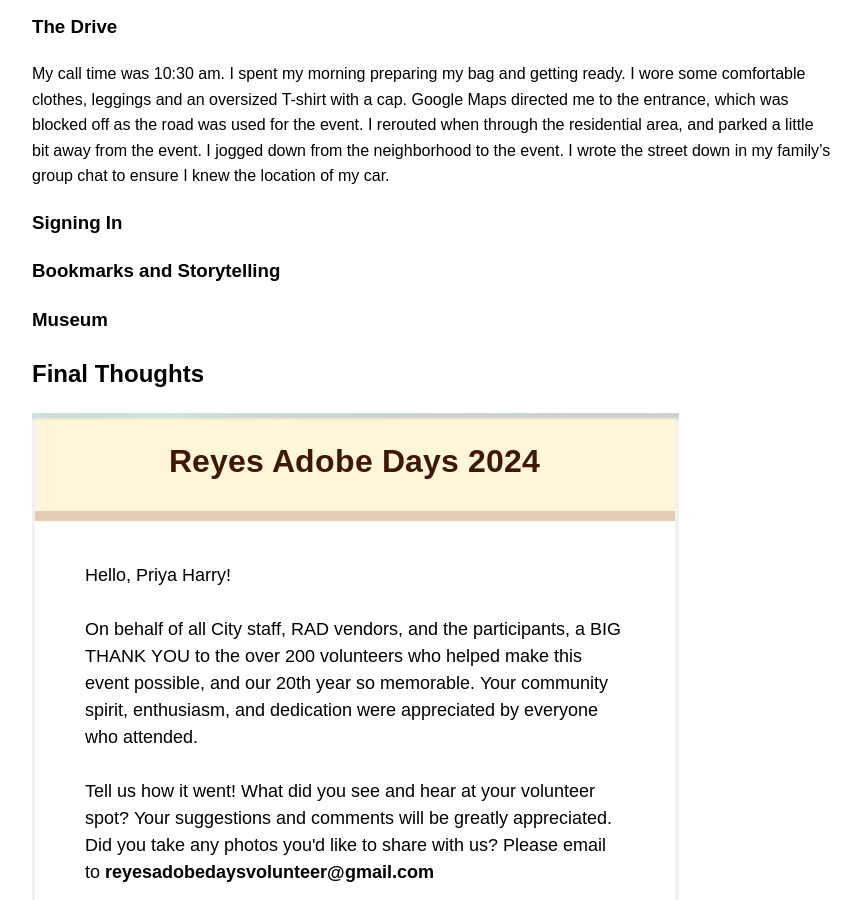
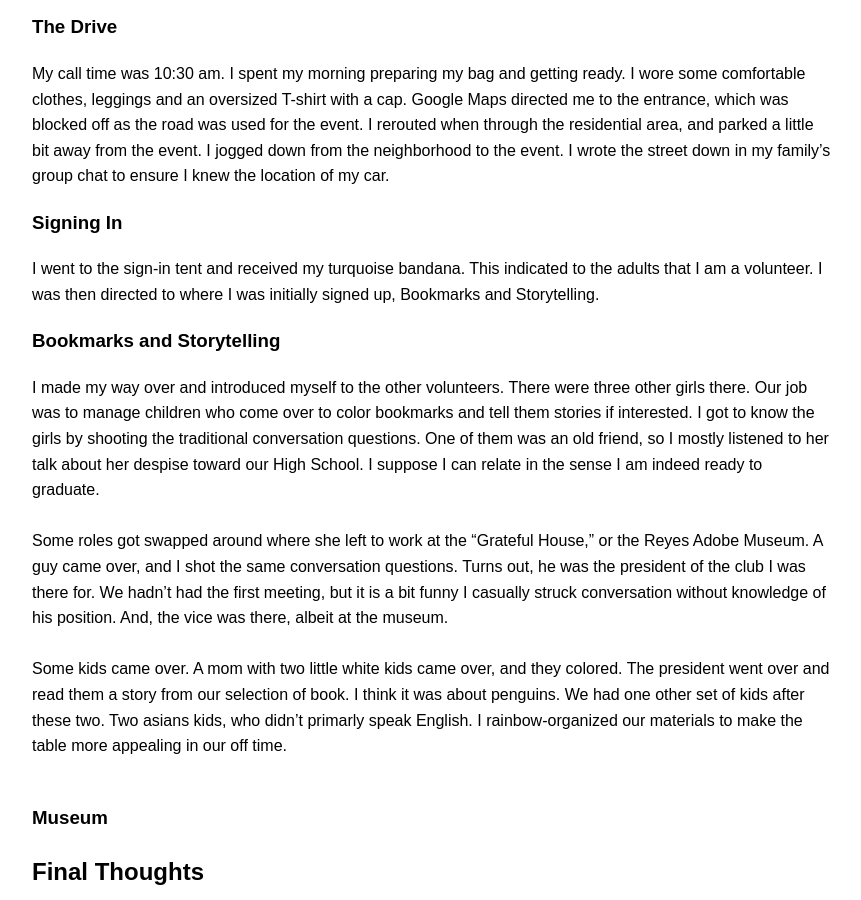
Before and after one commit to CaptainSapphire/PH-s-Blog, a Jekyll site: the page built from _posts/2024-10-10-Reyes-Adobe-experience.md, in a window 1280 px wide and 900 px high, scrolled down 550 px. Shown: the whole window, without its empty margins (208-1069 px from the left). Built offline with Jekyll 4.4.1, drawn with Linux system fonts in a browser that asks for light colours; our own code applies the rules of GitHub Pages for plain Markdown files.

Commit message:
Update 2024-10-10-Reyes-Adobe-experience.md

```diff
--- a/_posts/2024-10-10-Reyes-Adobe-experience.md
+++ b/_posts/2024-10-10-Reyes-Adobe-experience.md
@@ -10,10 +10,14 @@
 My call time was 10:30 am. I spent my morning preparing my bag and getting ready. I wore some comfortable clothes, leggings and an oversized T-shirt with a cap. Google Maps directed me to the entrance, which was blocked off as the road was used for the event. I rerouted when through the residential area, and parked a little bit away from the event. I jogged down from the neighborhood to the event. I wrote the street down in my family's group chat to ensure I knew the location of my car.
 
 ### Signing In
-
+I went to the sign-in tent and received my turquoise bandana. This indicated to the adults that I am a volunteer. I was then directed to where I was initially signed up, Bookmarks and Storytelling.
 
 ### Bookmarks and Storytelling
-
+I made my way over and introduced myself to the other volunteers. There were three other girls there. Our job was to manage children who come over to color bookmarks and tell them stories if interested. I got to know the girls by shooting the traditional conversation questions. One of them was an old friend, so I mostly listened to her talk about her despise toward our High School. I suppose I can relate in the sense I am indeed ready to graduate. <br><br>
+Some roles got swapped around where she left to work at the "Grateful House," or the Reyes Adobe Museum. A guy came over, and I shot the same conversation questions. Turns out, he was the president of the club I was there for. We hadn't had the first meeting, but it is a bit funny I casually struck conversation without knowledge of his position. And, the vice was there, albeit at the museum.
+<br><br>
+Some kids came over. A mom with two little white kids came over, and they colored. The president went over and read them a story from our selection of book. I think it was about penguins. We had one other set of kids after these two. Two asians kids, who didn't primarly speak English. I rainbow-organized our materials to make the table more appealing in our off time.
+<br><br>
 
 ### Museum
 
```
